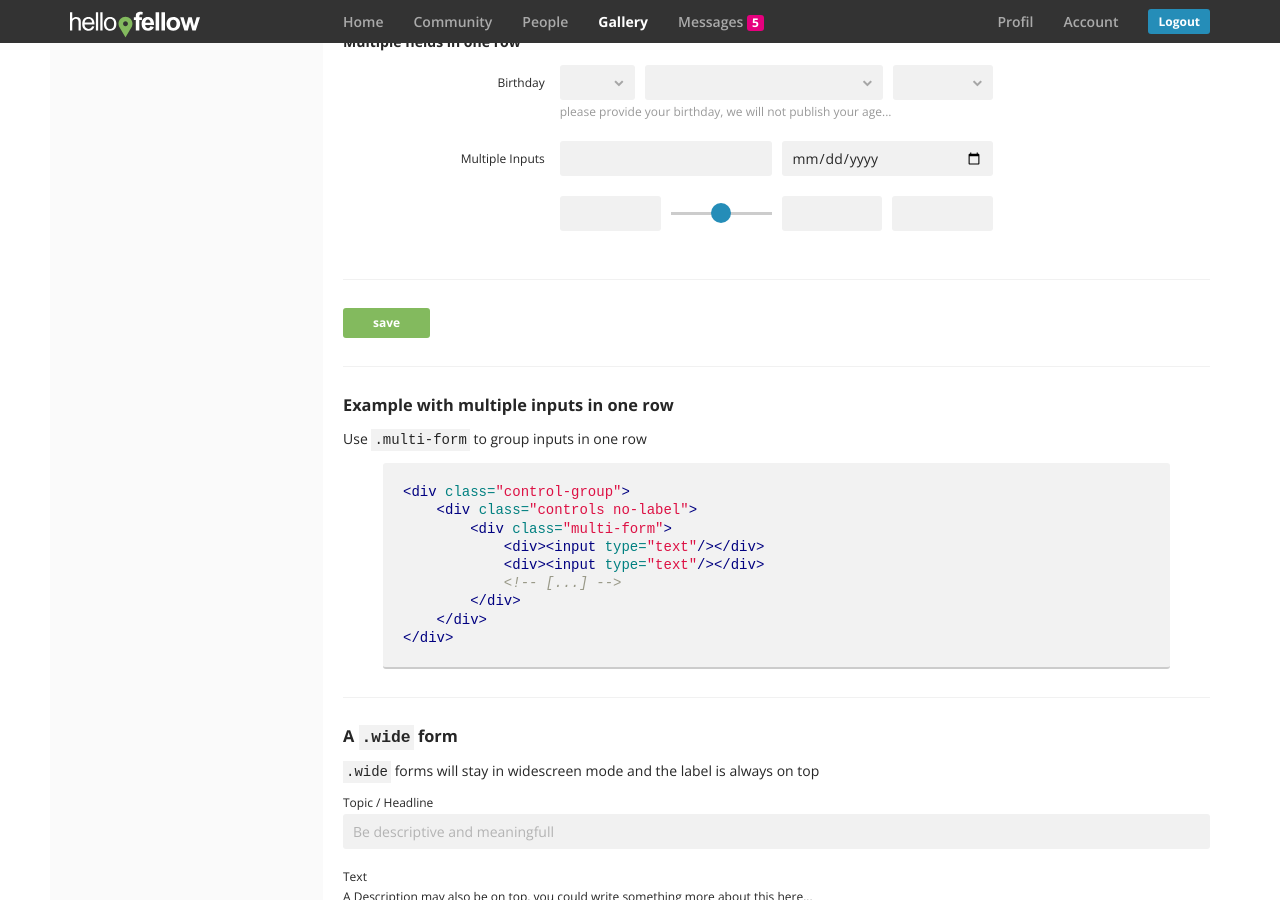
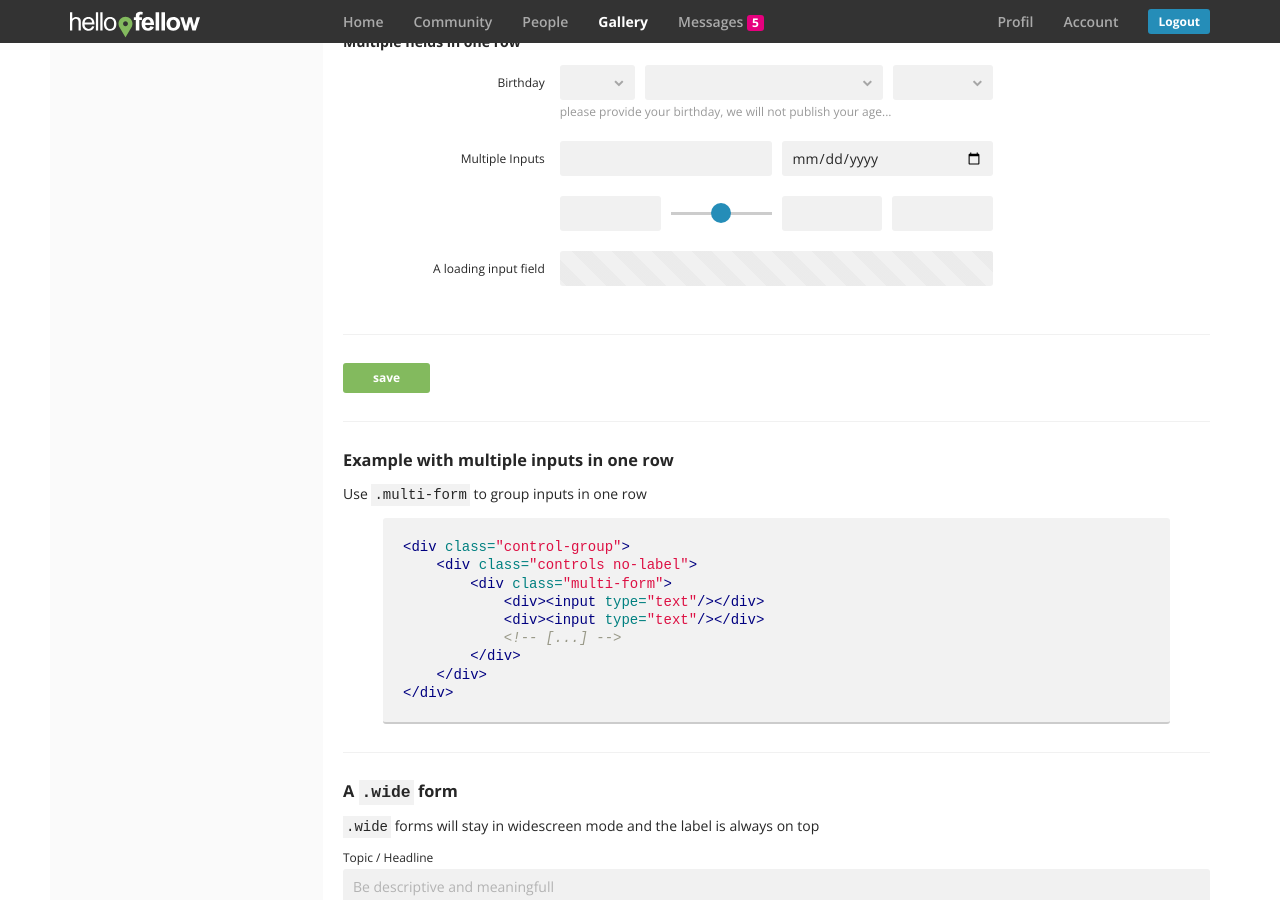
Before and after one commit to BowlingX/flexcss, a Jekyll site: the page built from index.html, in a window 1280 px wide and 900 px high, scrolled down 2717 px. Built offline with Jekyll 4.4.1, drawn with Linux system fonts in a browser that asks for light colours.

Commit message:
loading input field sample

```diff
--- a/_includes/forms.html
+++ b/_includes/forms.html
@@ -109,7 +109,6 @@
         </div>
         <div class="control-group">
             <label>Multiple Inputs</label>
-
             <div class="controls">
                 <div class="multi-form">
                     <div><input type="text"/></div>
@@ -125,6 +124,13 @@
                     <div><input type="text"/></div>
                     <div><input type="number"/></div>
                 </div>
+            </div>
+        </div>
+        <div class="control-group">
+            <label>A loading input field</label>
+
+            <div class="controls">
+                <input class="loading" disabled type="text"/>
             </div>
         </div>
         <div class="form-actions">
```
Also changed, not shown: 2 other files.
